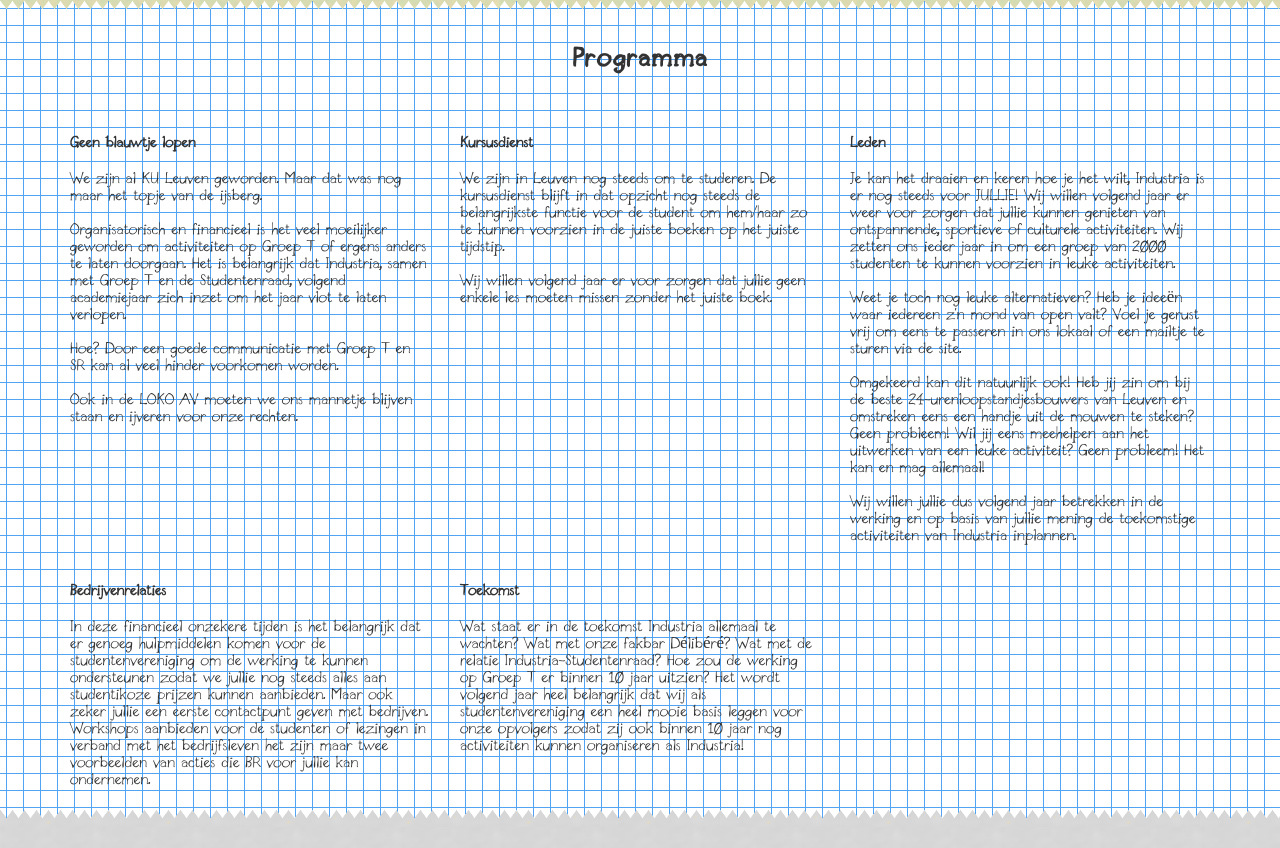
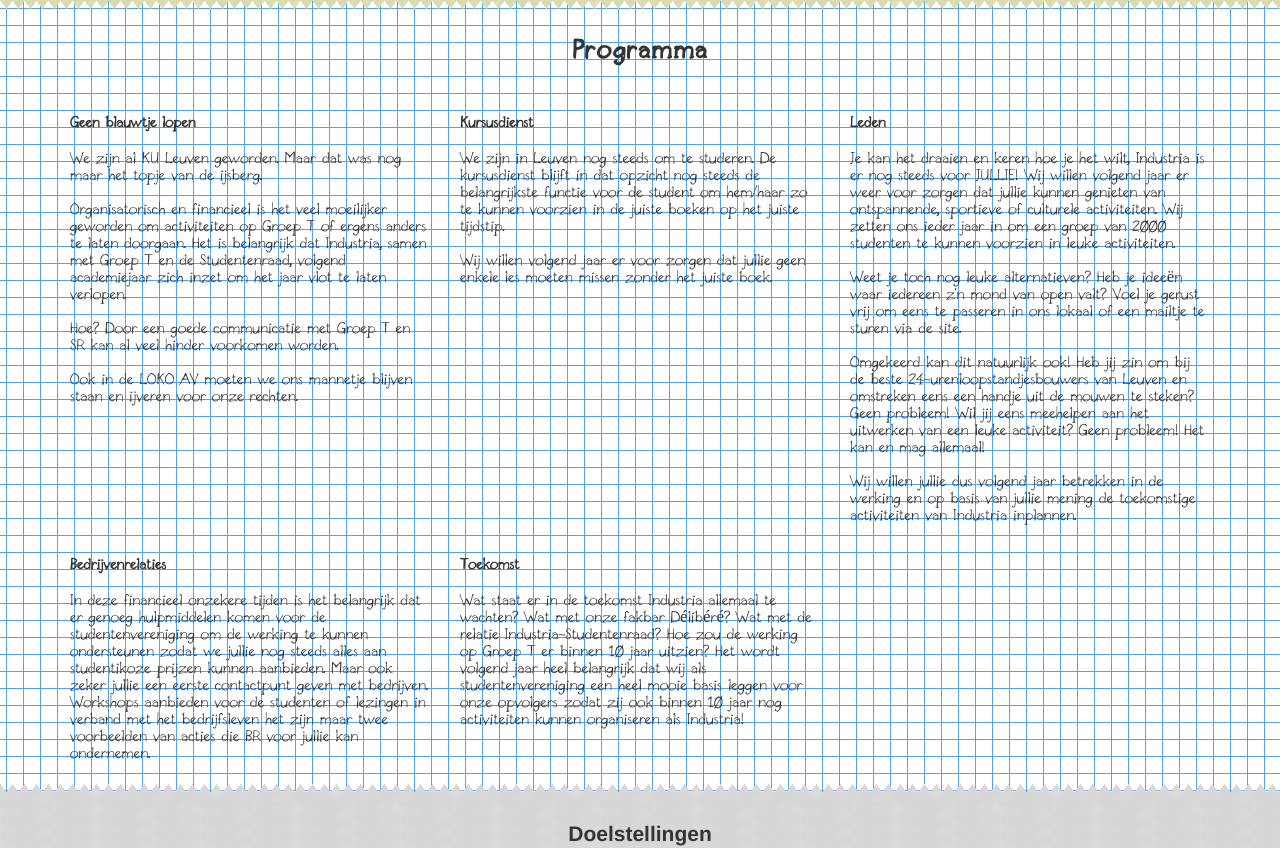
Before and after one commit to vierbergenlars/elf, a PHP site: page / in a window 1280 px wide. Shown: the part 1892-2740 px from the top of the page. Run offline with PHP 8.4, Linux system fonts and the light colour scheme; some libraries are stand-ins or nearby versions.

Commit message:
Realign programme to grid

```diff
--- a/less/main.less
+++ b/less/main.less
@@ -92,11 +92,11 @@ header table {
 	h2 {
 		font-family: 'designer_notesbold';
 		font-size: 30px;
-		/* Align h2 to checkered paper */
-		padding-top: 1px;
-		/* Align text to checkered paper */
-		padding-bottom: 7px;
+		margin-top: 18px; // Align to checkered grid
+	}
 
+	h3 {
+		margin-top: 11px; // Align to checkered grid
 	}
 
 	background: url("../img/checkered-paper.png");
```
Also changed, not shown: css/main.css.
